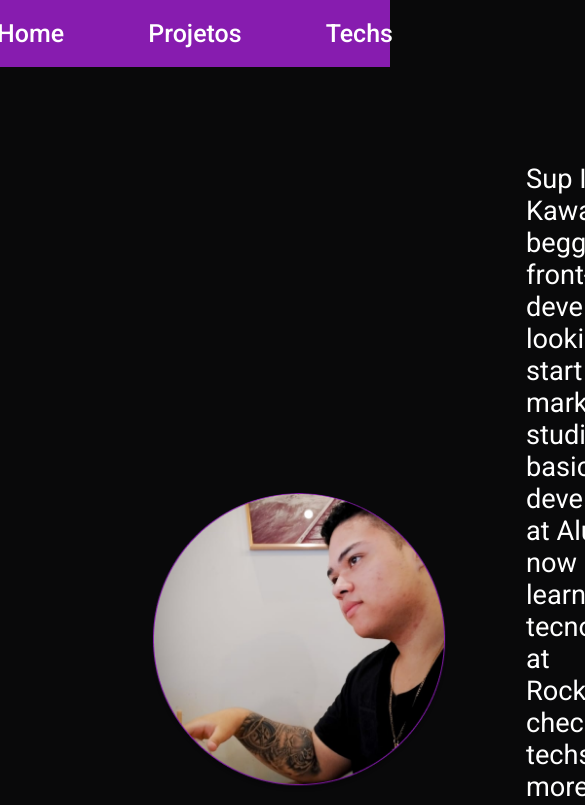
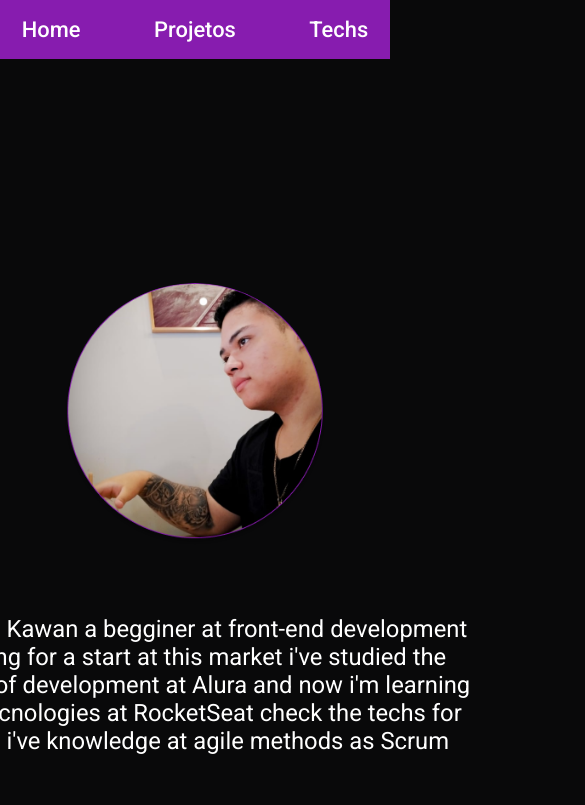
Before and after one commit to KawanHSB/portfolio, a React (Vite) app: page / in a window 390 px wide. Shown: the top 805 px of the page, 585 px wide, since content can reach past the window. Built offline with nearby package versions, Linux system fonts and the light colour scheme.

Commit message:
Routes Done

```diff
--- a/package.json
+++ b/package.json
@@ -13,6 +13,7 @@
     "react": "^18.2.0",
     "react-dom": "^18.2.0",
     "react-icons": "^4.6.0",
+    "react-router-dom": "^6.4.4",
     "sass": "^1.56.1"
   },
   "devDependencies": {
--- a/src/App.tsx
+++ b/src/App.tsx
@@ -1,15 +1,36 @@
-import { useState } from 'react'
 import { Header } from './components/Header'
-import { HomeContent } from './components/HomeContent'
+import { BrowserRouter, Routes, Route } from "react-router-dom"
+import Home from './Pages/Home'
+import Projetos from './Pages/Projetos'
+import Techs from './Pages/Techs'
 
 
 function App() {
 
   return (
-    <div>
-      <Header/>
-      <HomeContent/>
-    </div>
+    <BrowserRouter>
+      <Header />
+      <Routes>
+        <Route
+          path='/'
+          element={
+            <Home />
+          }
+        />
+        <Route
+          path='/projetos'
+          element={
+            <Projetos/>
+          }
+        />
+        <Route
+          path='/techs'
+          element={
+            <Techs/>
+          }
+        />
+      </Routes>
+    </BrowserRouter>
   )
 }
 
--- /dev/null
+++ b/src/Pages/Home.tsx
@@ -0,0 +1,13 @@
+import { Header } from "../components/Header"
+import { HomeContent } from "../components/HomeContent"
+
+function Home() {
+
+  return (
+    <div>
+      <HomeContent/>
+    </div>
+   )
+}
+
+export default Home
--- /dev/null
+++ b/src/Pages/Projetos.tsx
@@ -0,0 +1,10 @@
+function Projetos() {
+
+    return (
+      <div>
+        PRO
+      </div>
+     )
+  }
+
+  export default Projetos
--- /dev/null
+++ b/src/Pages/Techs.tsx
@@ -0,0 +1,10 @@
+function Techs() {
+
+    return (
+      <div>
+        TEC
+      </div>
+     )
+  }
+
+  export default Techs
--- a/src/components/Header/index.tsx
+++ b/src/components/Header/index.tsx
@@ -1,11 +1,14 @@
 import styles from "./styles.module.scss"
+import { Link, Navigate } from "react-router-dom"
 
 export function Header() {
     return (
         <header className={styles.header}>
-            <h1>Home</h1>
-            <h1>Projetos</h1>
-            <h1>Techs</h1>
+            <nav>
+                <Link to="./">Home</Link>
+                <Link to="./projetos">Projetos</Link>
+                <Link to="./techs">Techs</Link>
+            </nav>
         </header>
     )
 }
--- a/src/components/Header/styles.module.scss
+++ b/src/components/Header/styles.module.scss
@@ -5,7 +5,10 @@
     justify-content: center;
     height: 4.183rem;
 
-    h1 {
+    nav {
+        display: flex;
+
+        a {
             color: var(--white);
             padding-right: 2.625rem;
             padding-left: 2.625rem;
@@ -14,3 +17,4 @@
             text-decoration: none;
         }
     }
+}
--- a/src/components/HomeContent/index.tsx
+++ b/src/components/HomeContent/index.tsx
@@ -5,22 +5,23 @@ import { FaGithubSquare, FaLinkedin } from "react-icons/fa";
 
 export function HomeContent() {
     return (
-        <div>
+        <div className={styles.main}>
             <div className={styles.wraper}>
-                <img src={kawanAvatar} alt="" className={styles.elipse} />
+                <div className={styles.content}>
+                <img src={kawanAvatar} alt="Foto do Kawan" className={styles.elipse} />
                 <p>
                     Sup I'm Kawan a begginer at front-end development
                     looking for a start at this market i've studied the
                     basics of development at Alura and now i'm learning new
                     tecnologies at RocketSeat check the techs for more,
-                    i've knowledge at agile methods as Scrum and XP,
-                    never work at a project with XP but know some concepts
+                    i've knowledge at agile methods as Scrum
                 </p>
+                </div>
+                <footer>
+                    <a href="https://github.com/KawanHSB"><FaGithubSquare size={100} /></a>
+                    <a href="https://www.linkedin.com/in/kawan-batista-221a67203/"><FaLinkedin size={100} /></a>
+                </footer>
             </div>
-            <footer>
-                <a href="https://github.com/KawanHSB"><FaGithubSquare size={50} /></a>
-                <a href="https://www.linkedin.com/in/kawan-batista-221a67203/"><FaLinkedin size={50} /></a>
-            </footer>
         </div>
     )
 }
--- a/src/components/HomeContent/styles.module.scss
+++ b/src/components/HomeContent/styles.module.scss
@@ -1,29 +1,35 @@
+.main {
+    display: flex;
+    justify-content: center;
+    align-items: center;
+    padding-top: 16rem;
+
     .wraper {
+        display: block;
+
+        .content {
             display: flex;
             align-items: center;
-    align-content: center;
-    padding-top: 6rem;
+        }
+
+        .elipse {
+            height: 18.75rem;
+            width: 18.75rem;
+            border-radius: 180px;
+        }
 
         p {
             color: var(--white);
             width: 40rem;
             font-size: 1.7rem;
-        padding-left: 4.813rem;
+
             font-weight: 400;
-    }
-}
-
-.elipse {
-    height: 18.75rem;
-    width: 18.75rem;
-    margin-left: 9.313rem;
-    border-radius: 180px;
         }
 
         footer {
             display: flex;
             justify-content: center;
-    padding-top: 2rem;
+            padding-top: 5rem;
 
             a {
                 display: flex;
@@ -31,3 +37,28 @@ footer {
                 padding-right: 3rem;
             }
         }
+    }
+}
+
+@media (max-width: 1080px) {
+    .content {
+        display: block;
+        flex-direction: column;
+        align-items: center;
+        align-content: center;
+
+        .elipse {
+            margin-bottom: 5rem;
+        }
+
+        p {
+            text-align: center;
+        }
+    }
+}
+
+@media (min-width: 1080px) {
+    p {
+        margin-left: 4.813rem;
+    }
+}
--- a/src/styles/global.scss
+++ b/src/styles/global.scss
@@ -18,6 +18,18 @@ body {
     background: var(--black-100);
 }
 
-h1, textarea, input, p {
+h1, textarea, input, p, a {
     font-family: Roboto, sans-serif;
 }
+
+@media (max-width: 1080px) {
+    html{
+        font-size: 93.75%;
+    }
+}
+
+@media (max-width: 720px) {
+    html {
+        font-size: 87.5%;
+    }
+}
```
Also changed, not shown: 2 other files (tests, documents, lock files or other folders). Lines whose indentation alone changed are shown as unchanged.
